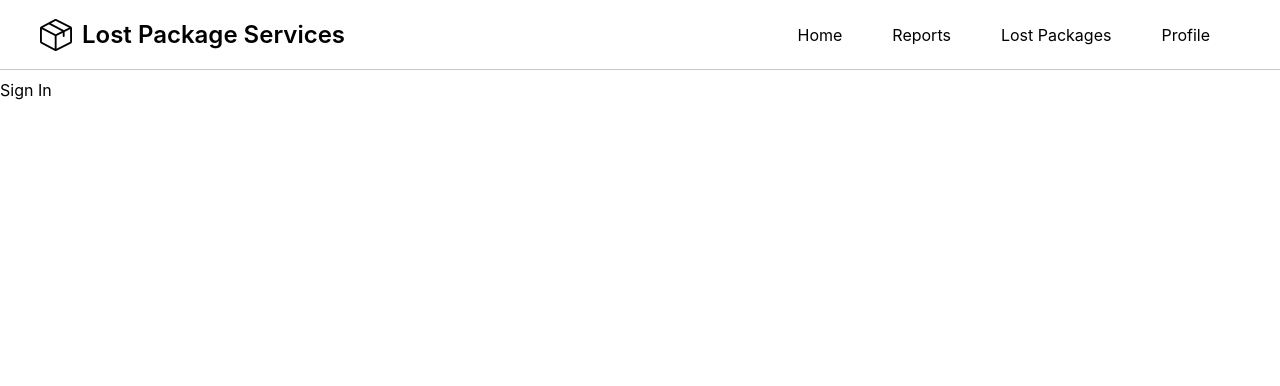
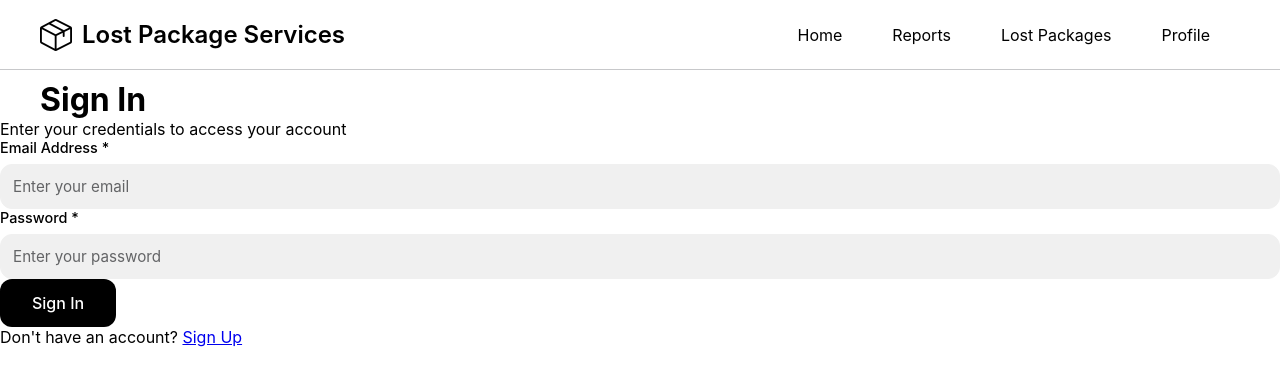
Before and after one commit to parkerkopp/CMSC-447-SWE-Lost-Packages-Project, a Vue app in the folder frontend/: page /signin in a window 1280 px wide. Shown: the top 386 px of the page. Built offline with nearby package versions, Linux system fonts and the light colour scheme.

Commit message:
Working on signin page. Added some basic functionality.

```diff
--- a/frontend/src/pages/SignIn.vue
+++ b/frontend/src/pages/SignIn.vue
@@ -1,3 +1,98 @@
 <template>
-  <div>Sign In</div>
+  <div class="auth-container">
+    <div class="auth-card">
+      <div class="title-container">
+        <h1 class="auth-title">Sign In</h1>
+      </div>
+      <p class="auth-subtitle">Enter your credentials to access your account</p>
+    </div>
+
+    <form @submit.prevent="handleSignIn" class="auth-form">
+      <div class="form-group">
+        <label for="email">Email Address *</label>
+        <input
+          type="email"
+          id="email"
+          v-model="email"
+          required
+          placeholder="Enter your email"
+        />
+      </div>
+
+      <div class="form-group">
+        <label for="password">Password *</label>
+        <input
+          type="password"
+          id="password"
+          v-model="password"
+          required
+          placeholder="Enter your password"
+        />
+      </div>
+
+      <div class="form-actions">
+        <button class="submit-btn" type="submit" :disabled="isSubmitting">
+          {{ isSubmitting ? "Signing In..." : "Sign In" }}
+        </button>
+      </div>
+
+      <div class="auth-footer">
+        <p>
+          Don't have an account?
+          <router-link to="/signup" class="auth-link">Sign Up</router-link>
+        </p>
+      </div>
+    </form>
+
+    <div class="error-message" v-if="errorMessage">
+      {{ errorMessage }}
+    </div>
+  </div>
 </template>
+
+<script setup>
+import { ref } from "vue";
+import { supabase } from "../composables/supabase";
+import { useRouter } from "vue-router";
+
+const router = useRouter();
+
+const email = ref("");
+const password = ref("");
+const isSubmitting = ref(false);
+const errorMessage = ref("");
+
+const handleSignIn = async () => {
+  if (!email.value || !password.value) {
+    errorMessage.value = "Please fill in all fields";
+    return;
+  }
+
+  isSubmitting.value = true;
+  errorMessage.value = "";
+
+  try {
+    // Fetch worker details from the worker table
+    const { data: workerData, error: workerError } = await supabase
+      .from("worker")
+      .select("*")
+      .eq("worker_email", email.value)
+      .single();
+
+    if (workerError || !workerData) {
+      errorMessage.value =
+        "No worker account found with this email. Please contact your administrator.";
+      isSubmitting.value = false;
+      return;
+    }
+
+    router.push("/profile");
+  } catch (error) {
+    console.error("Sign in error:", error);
+    errorMessage.value =
+      error.message || "Failed to sing in. Please checn your credentials.";
+  } finally {
+    isSubmitting.value = false;
+  }
+};
+</script>
```
